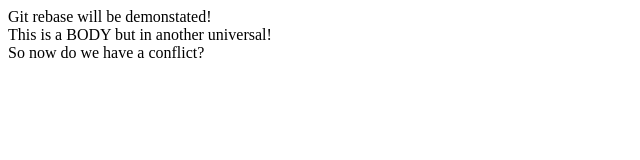
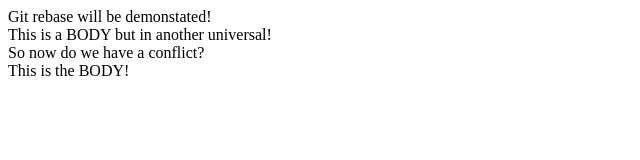
Before and after one commit to diaztran/learning-git, a plain HTML site: page index.html in a window 1280 px wide. Shown: the whole page, without its empty margins (0-640 px from the left). Drawn offline with Linux system fonts and the light colour scheme.

Commit message:
For conflict testing

```diff
--- a/index.html
+++ b/index.html
@@ -12,5 +12,7 @@
     This is a BODY but in another universal!
     <br />
     So now do we have a conflict?
+    <br />
+    This is the BODY!
   </body>
 </html>
```
